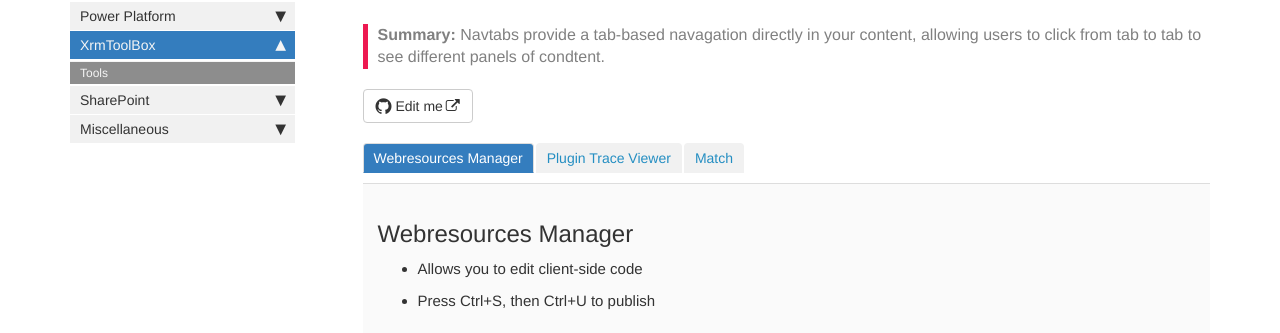
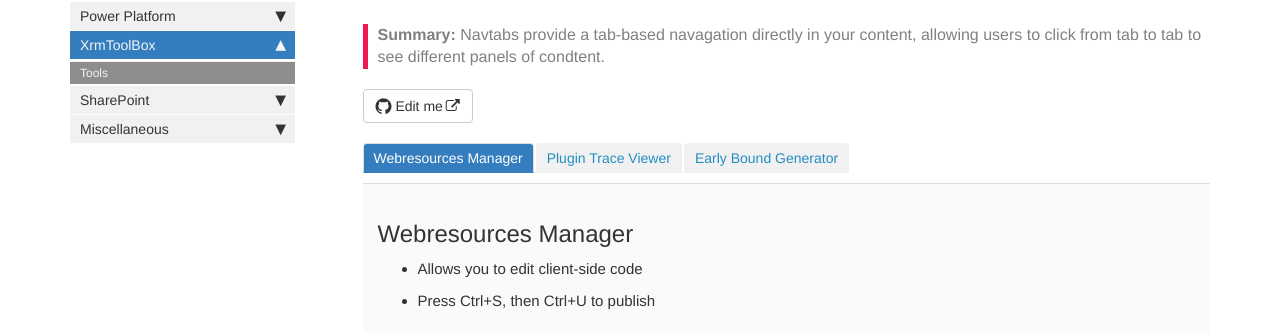
Before and after one commit to gedeontofidji/Documentation, a Jekyll site: the page built from pages/mydoc/mydoc_xrmtoolbox_tool.md, in a window 1280 px wide. Shown: the part 127-460 px from the top of the page. Built offline with Jekyll 4.4.1, drawn with Linux system fonts in a browser that asks for light colours; comment, search, counter and statistics services are not loaded.

Commit message:
Update mydoc_xrmtoolbox_tool.md

```diff
--- a/pages/mydoc/mydoc_xrmtoolbox_tool.md
+++ b/pages/mydoc/mydoc_xrmtoolbox_tool.md
@@ -11,7 +11,7 @@ folder: mydoc
 <ul id="profileTabs" class="nav nav-tabs">
     <li class="active"><a class="noCrossRef" href="#webresources-manager" data-toggle="tab">Webresources Manager</a></li>
     <li><a class="noCrossRef" href="#plugin-trace-viewer" data-toggle="tab">Plugin Trace Viewer</a></li>
-    <li><a class="noCrossRef" href="#match" data-toggle="tab">Match</a></li>
+    <li><a class="noCrossRef" href="#early-bound-generator" data-toggle="tab">Early Bound Generator</a></li>
 </ul>
   <div class="tab-content">
 <div role="tabpanel" class="tab-pane active" id="webresources-manager" markdown="1">
@@ -28,9 +28,10 @@ folder: mydoc
     </ul>
 </div>
 
-<div role="tabpanel" class="tab-pane" id="match">
-    <h2>Match</h2>
-    <p>Vel vehicula libero mauris a enim. Sed placerat est ac lectus vestibulum tempor. Quisque ut condimentum massa. Proin venenatis leo id urna cursus blandit. Vivamus sit amet hendrerit metus.</p>
+<div role="tabpanel" class="tab-pane" id="early-bound-generator" markdown="1">
+## Early Bound Generator
+* Allows the generation of a new table or field
+* The generation includes all the fields of an entity.
 </div>
 </div>
 
```
